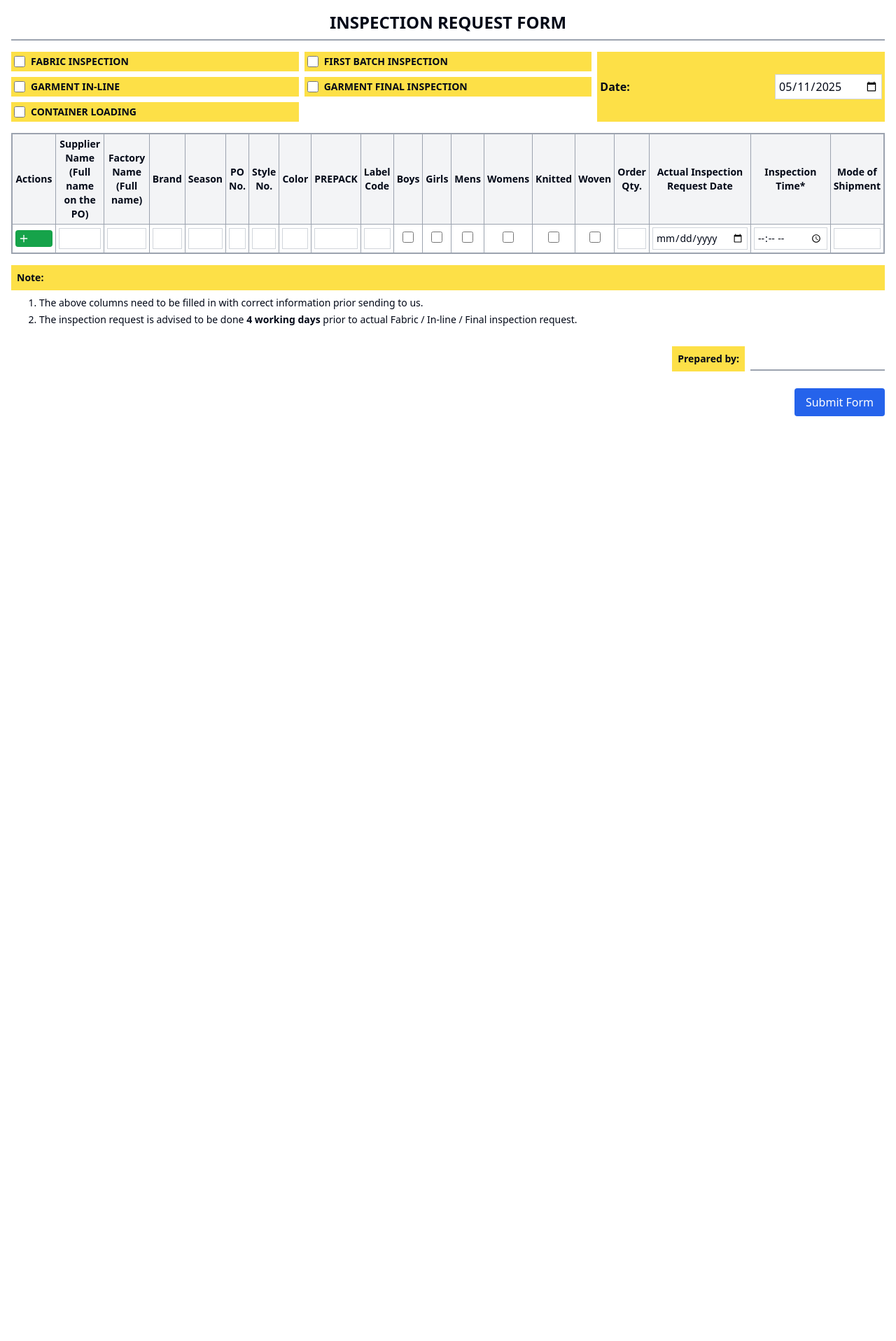
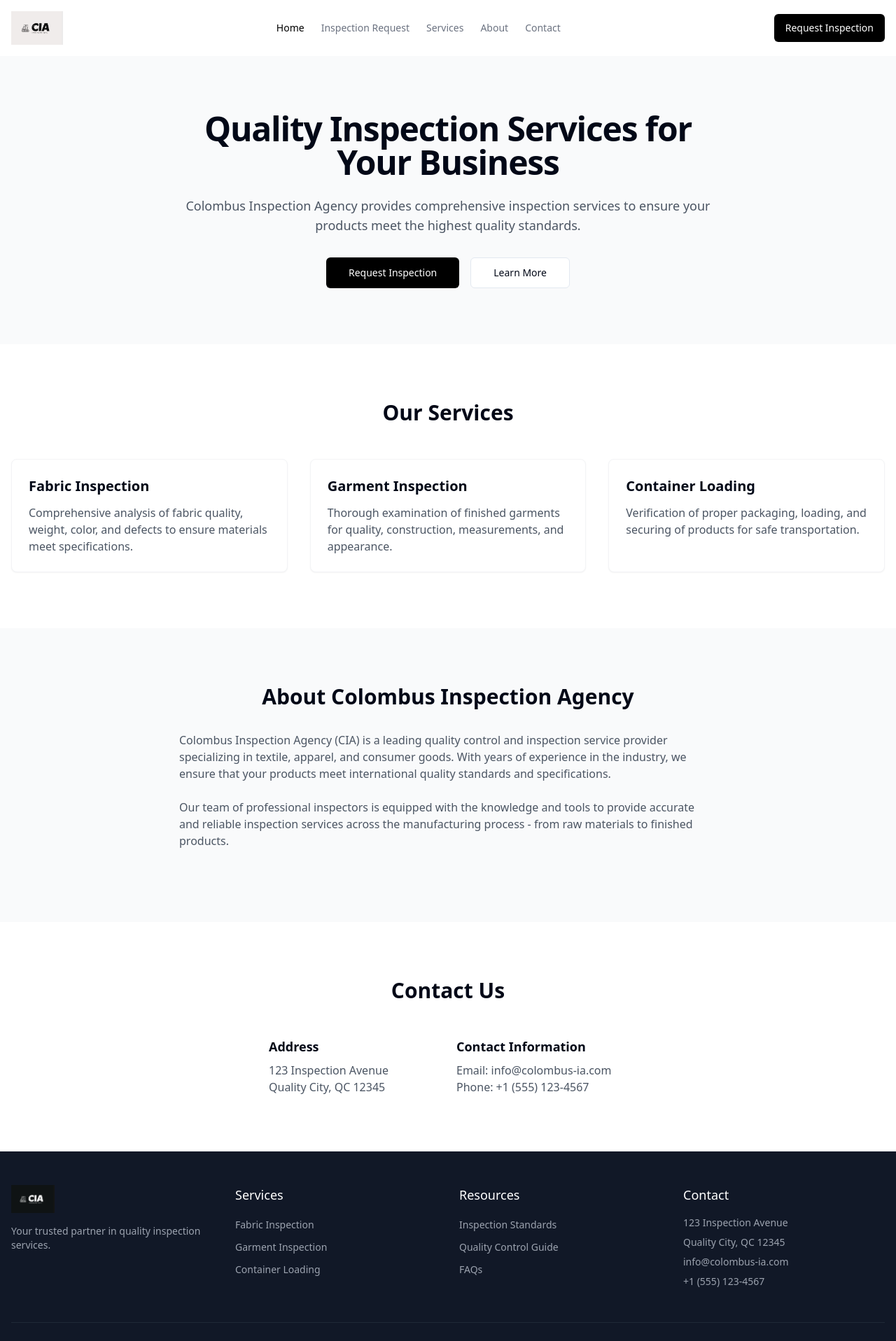
Before and after one commit to bharat284/inspo-request-form, a React (Vite) app: page / in a window 1280 px wide. Shown: the top 1917 px of the page at 70% size. Before the commit the page ends 800 px from the top, so only its background shows below. Built offline with nearby package versions, Linux system fonts and the light colour scheme.

Commit message:
Add inspection form to website
Integrate the inspection form into a new website, using the provided logo and referencing the specified landing site for design inspiration.

```diff
--- a/src/components/InspectionFormHeader.tsx
+++ b/src/components/InspectionFormHeader.tsx
@@ -10,7 +10,7 @@ interface InspectionFormHeaderProps {
     containerLoading: boolean;
   };
   date: string;
-  onInspectionTypeChange: (type: keyof typeof inspectionTypes) => void;
+  onInspectionTypeChange: (type: keyof InspectionFormHeaderProps["inspectionTypes"]) => void;
   onDateChange: (date: string) => void;
 }
 
--- a/src/pages/Index.tsx
+++ b/src/pages/Index.tsx
@@ -1,10 +1,190 @@
 
+import { Button } from "@/components/ui/button";
 import { InspectionForm } from "@/components/InspectionForm";
+import { useState } from "react";
 
 const Index = () => {
+  const [currentTab, setCurrentTab] = useState<'home' | 'form'>('home');
+
   return (
-    <div className="min-h-screen p-4 bg-white">
-      <InspectionForm />
+    <div className="min-h-screen bg-white">
+      <header className="bg-white shadow-sm">
+        <div className="container mx-auto p-4 flex justify-between items-center">
+          <div className="flex items-center space-x-2">
+            <img
+              src="/lovable-uploads/518bcfa0-fc1f-40e5-b963-86efb8897d05.png"
+              alt="Colombus Inspection Agency Logo"
+              className="h-12"
+            />
+          </div>
+          <nav className="hidden md:flex items-center space-x-6">
+            <button
+              onClick={() => setCurrentTab('home')}
+              className={`text-sm font-medium transition-colors ${currentTab === 'home' ? 'text-black' : 'text-gray-500 hover:text-black'}`}
+            >
+              Home
+            </button>
+            <button
+              onClick={() => setCurrentTab('form')}
+              className={`text-sm font-medium transition-colors ${currentTab === 'form' ? 'text-black' : 'text-gray-500 hover:text-black'}`}
+            >
+              Inspection Request
+            </button>
+            <a href="#services" className="text-sm font-medium text-gray-500 hover:text-black transition-colors">Services</a>
+            <a href="#about" className="text-sm font-medium text-gray-500 hover:text-black transition-colors">About</a>
+            <a href="#contact" className="text-sm font-medium text-gray-500 hover:text-black transition-colors">Contact</a>
+          </nav>
+          <Button
+            variant="default"
+            className="bg-black text-white hover:bg-gray-800 hidden md:inline-flex"
+            onClick={() => setCurrentTab('form')}
+          >
+            Request Inspection
+          </Button>
+        </div>
+      </header>
+
+      <main>
+        {currentTab === 'home' ? (
+          <>
+            <section className="py-20 bg-gray-50">
+              <div className="container mx-auto px-4">
+                <div className="max-w-3xl mx-auto text-center">
+                  <h1 className="text-4xl md:text-5xl font-bold tracking-tight mb-6">
+                    Quality Inspection Services for Your Business
+                  </h1>
+                  <p className="text-lg text-gray-600 mb-8">
+                    Colombus Inspection Agency provides comprehensive inspection services to ensure your products meet the highest quality standards.
+                  </p>
+                  <div className="flex flex-col sm:flex-row justify-center gap-4">
+                    <Button
+                      variant="default"
+                      size="lg"
+                      className="bg-black text-white hover:bg-gray-800"
+                      onClick={() => setCurrentTab('form')}
+                    >
+                      Request Inspection
+                    </Button>
+                    <Button variant="outline" size="lg">
+                      Learn More
+                    </Button>
+                  </div>
+                </div>
+              </div>
+            </section>
+
+            <section id="services" className="py-20">
+              <div className="container mx-auto px-4">
+                <h2 className="text-3xl font-bold text-center mb-12">Our Services</h2>
+                <div className="grid grid-cols-1 md:grid-cols-3 gap-8">
+                  <div className="bg-white p-6 rounded-lg shadow-sm border border-gray-100">
+                    <h3 className="text-xl font-semibold mb-3">Fabric Inspection</h3>
+                    <p className="text-gray-600">
+                      Comprehensive analysis of fabric quality, weight, color, and defects to ensure materials meet specifications.
+                    </p>
+                  </div>
+                  <div className="bg-white p-6 rounded-lg shadow-sm border border-gray-100">
+                    <h3 className="text-xl font-semibold mb-3">Garment Inspection</h3>
+                    <p className="text-gray-600">
+                      Thorough examination of finished garments for quality, construction, measurements, and appearance.
+                    </p>
+                  </div>
+                  <div className="bg-white p-6 rounded-lg shadow-sm border border-gray-100">
+                    <h3 className="text-xl font-semibold mb-3">Container Loading</h3>
+                    <p className="text-gray-600">
+                      Verification of proper packaging, loading, and securing of products for safe transportation.
+                    </p>
+                  </div>
+                </div>
+              </div>
+            </section>
+
+            <section id="about" className="py-20 bg-gray-50">
+              <div className="container mx-auto px-4">
+                <div className="max-w-3xl mx-auto">
+                  <h2 className="text-3xl font-bold text-center mb-8">About Colombus Inspection Agency</h2>
+                  <p className="text-gray-600 mb-6">
+                    Colombus Inspection Agency (CIA) is a leading quality control and inspection service provider specializing in textile, apparel, and consumer goods. With years of experience in the industry, we ensure that your products meet international quality standards and specifications.
+                  </p>
+                  <p className="text-gray-600 mb-6">
+                    Our team of professional inspectors is equipped with the knowledge and tools to provide accurate and reliable inspection services across the manufacturing process - from raw materials to finished products.
+                  </p>
+                </div>
+              </div>
+            </section>
+
+            <section id="contact" className="py-20">
+              <div className="container mx-auto px-4">
+                <h2 className="text-3xl font-bold text-center mb-12">Contact Us</h2>
+                <div className="max-w-lg mx-auto">
+                  <div className="grid grid-cols-1 md:grid-cols-2 gap-6">
+                    <div>
+                      <h3 className="text-lg font-semibold mb-2">Address</h3>
+                      <p className="text-gray-600">123 Inspection Avenue</p>
+                      <p className="text-gray-600">Quality City, QC 12345</p>
+                    </div>
+                    <div>
+                      <h3 className="text-lg font-semibold mb-2">Contact Information</h3>
+                      <p className="text-gray-600">Email: info@colombus-ia.com</p>
+                      <p className="text-gray-600">Phone: +1 (555) 123-4567</p>
+                    </div>
+                  </div>
+                </div>
+              </div>
+            </section>
+          </>
+        ) : (
+          <div className="container mx-auto py-12 px-4">
+            <h2 className="text-3xl font-bold mb-8 text-center">Inspection Request Form</h2>
+            <InspectionForm />
+          </div>
+        )}
+      </main>
+
+      <footer className="bg-gray-900 text-white py-12">
+        <div className="container mx-auto px-4">
+          <div className="grid grid-cols-1 md:grid-cols-4 gap-8">
+            <div>
+              <img
+                src="/lovable-uploads/518bcfa0-fc1f-40e5-b963-86efb8897d05.png"
+                alt="Colombus Inspection Agency Logo"
+                className="h-10 mb-4 invert"
+              />
+              <p className="text-gray-400 text-sm mt-2">
+                Your trusted partner in quality inspection services.
+              </p>
+            </div>
+            <div>
+              <h3 className="text-lg font-medium mb-4">Services</h3>
+              <ul className="space-y-2">
+                <li><a href="#" className="text-gray-400 hover:text-white text-sm">Fabric Inspection</a></li>
+                <li><a href="#" className="text-gray-400 hover:text-white text-sm">Garment Inspection</a></li>
+                <li><a href="#" className="text-gray-400 hover:text-white text-sm">Container Loading</a></li>
+              </ul>
+            </div>
+            <div>
+              <h3 className="text-lg font-medium mb-4">Resources</h3>
+              <ul className="space-y-2">
+                <li><a href="#" className="text-gray-400 hover:text-white text-sm">Inspection Standards</a></li>
+                <li><a href="#" className="text-gray-400 hover:text-white text-sm">Quality Control Guide</a></li>
+                <li><a href="#" className="text-gray-400 hover:text-white text-sm">FAQs</a></li>
+              </ul>
+            </div>
+            <div>
+              <h3 className="text-lg font-medium mb-4">Contact</h3>
+              <ul className="space-y-2">
+                <li className="text-gray-400 text-sm">123 Inspection Avenue</li>
+                <li className="text-gray-400 text-sm">Quality City, QC 12345</li>
+                <li className="text-gray-400 text-sm">info@colombus-ia.com</li>
+                <li className="text-gray-400 text-sm">+1 (555) 123-4567</li>
+              </ul>
+            </div>
+          </div>
+          <div className="border-t border-gray-800 mt-12 pt-6 text-center text-sm text-gray-400">
+            © {new Date().getFullYear()} Colombus Inspection Agency. All rights reserved.
+          </div>
+        </div>
+      </footer>
     </div>
   );
 };
```
Also changed, not shown: public/lovable-uploads/518bcfa0-fc1f-40e5-b963-86efb8897d05.png (added).
